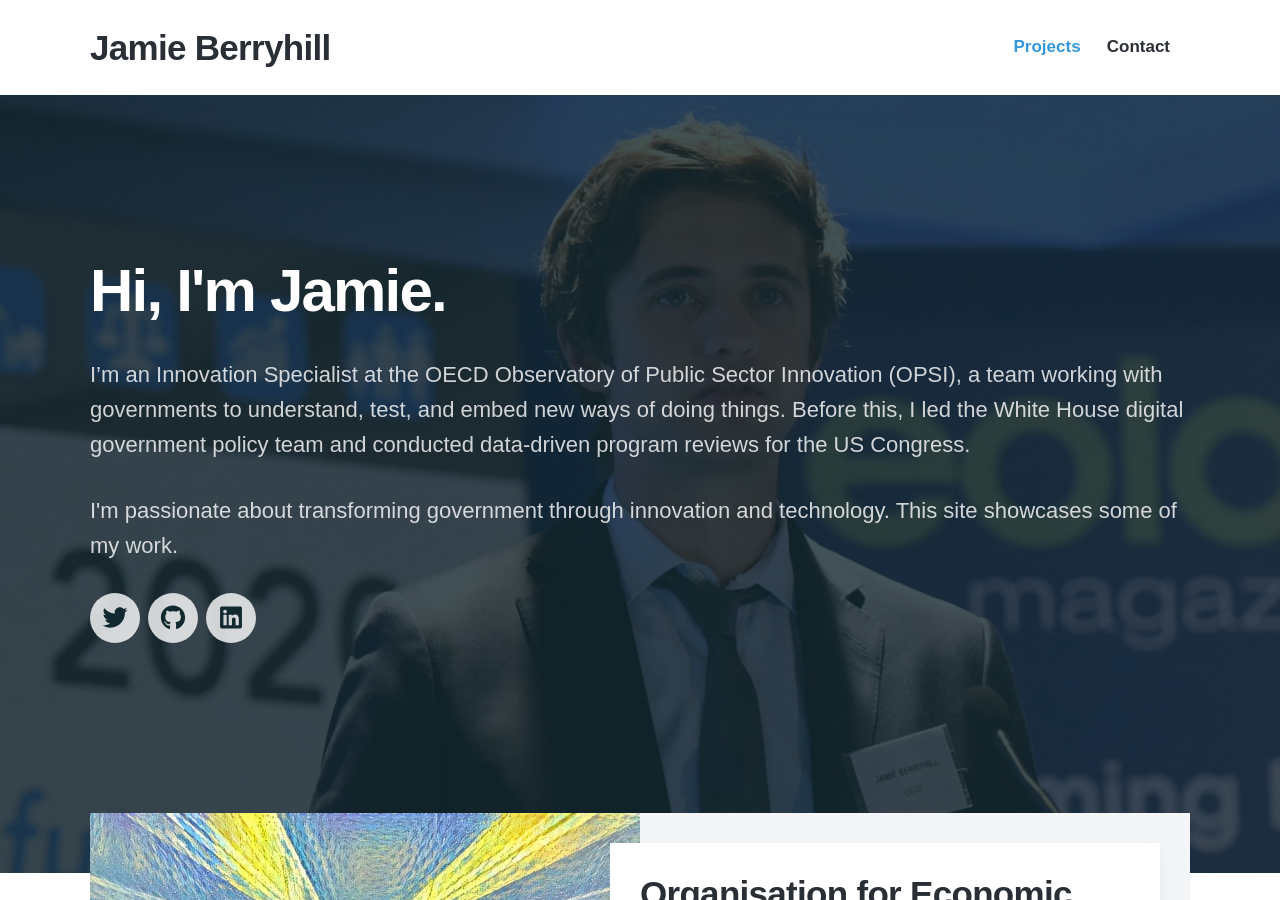
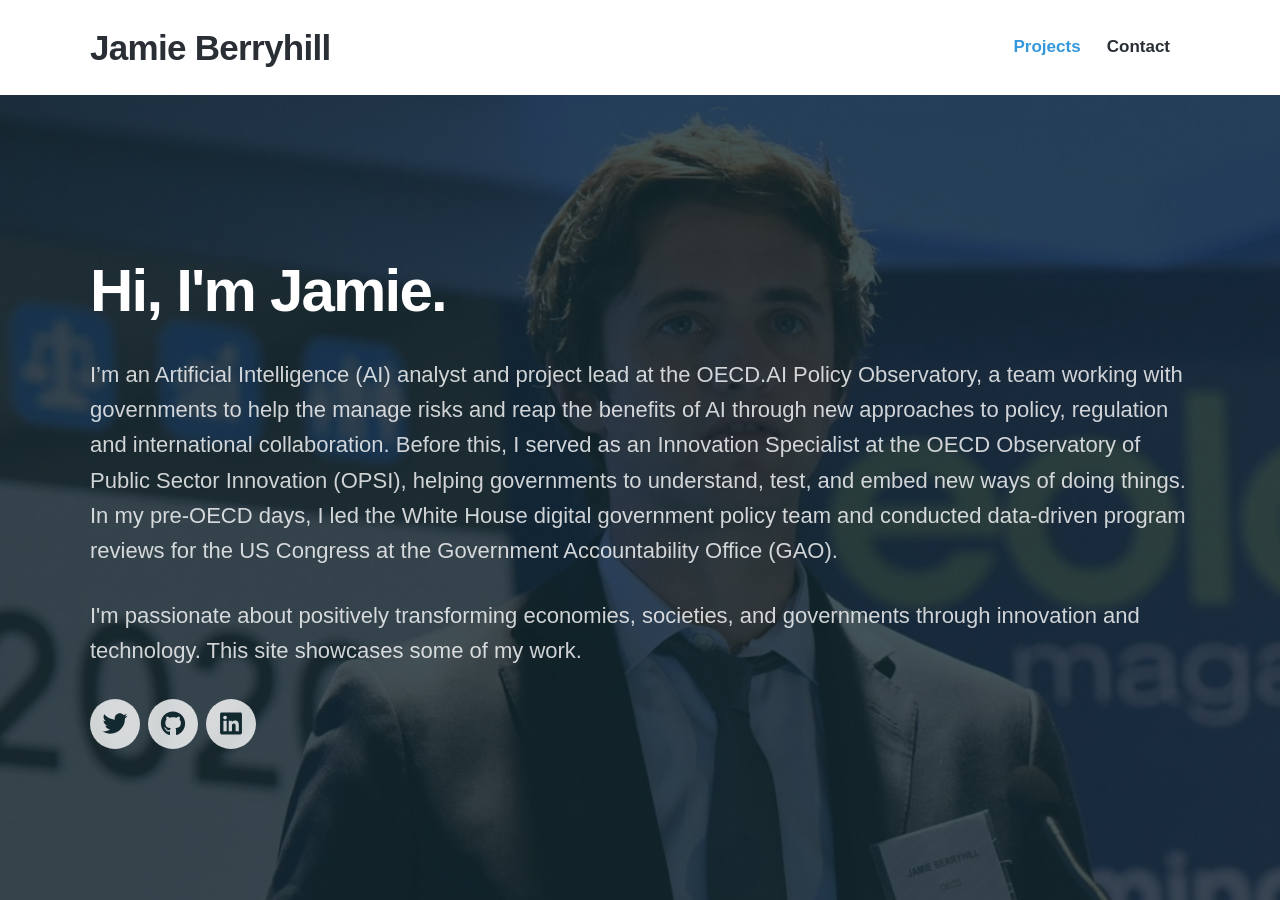
Before and after one commit to jlberryhill/jamieberryhill.com, a Jekyll site: the page built from index.html, in a window 1280 px wide and 900 px high. Built offline with Jekyll 4.4.1, drawn with Linux system fonts in a browser that asks for light colours; nearby versions of some CDN libraries; some web fonts are replaced; the list of posts is cut into pages by our own code.

Commit message:
Update to reflect position change

```diff
--- a/index.html
+++ b/index.html
@@ -14,8 +14,8 @@
 	<div class="wrap">
 
 		<h1>Hi, I'm Jamie.</h1>
-		<p>I’m an Innovation Specialist at the OECD Observatory of Public Sector Innovation (OPSI), a team working with governments to understand, test, and embed new ways of doing things. Before this, I led the White House digital government policy team and conducted data-driven program reviews for the US Congress.</p>
-			<p>I'm passionate about transforming government through innovation and technology. This site showcases some of my work.</p>
+		<p>I’m an Artificial Intelligence (AI) analyst and project lead at the OECD.AI Policy Observatory, a team working with governments to help the manage risks and reap the benefits of AI through new approaches to policy, regulation and international collaboration. Before this, I served as an Innovation Specialist at the OECD Observatory of Public Sector Innovation (OPSI), helping governments to understand, test, and embed new ways of doing things. In my pre-OECD days, I led the White House digital government policy team and conducted data-driven program reviews for the US Congress at the Government Accountability Office (GAO).</p>
+			<p>I'm passionate about positively transforming economies, societies, and governments through innovation and technology. This site showcases some of my work.</p>
 
 		{% include socials.html %}
 
```
